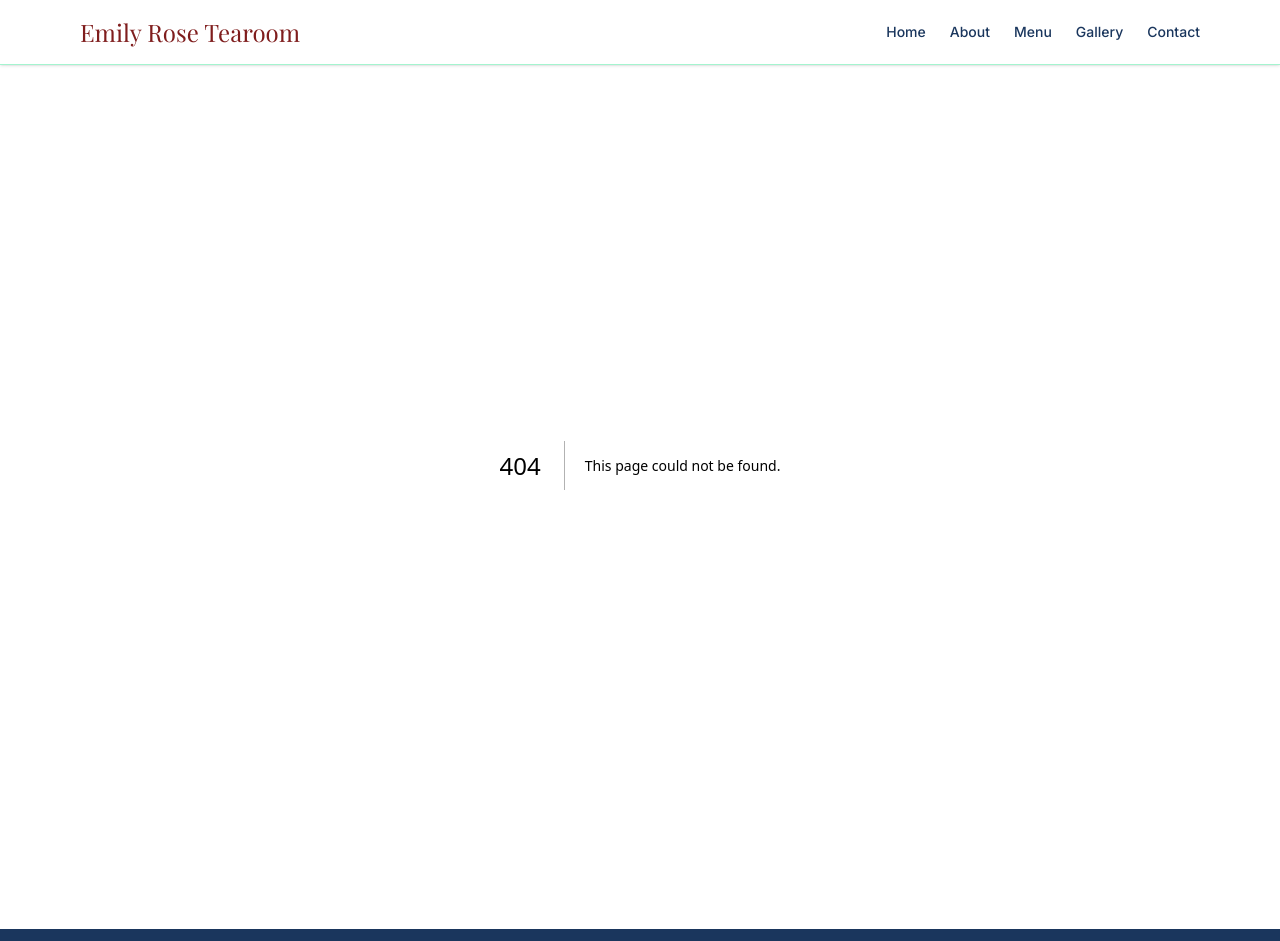
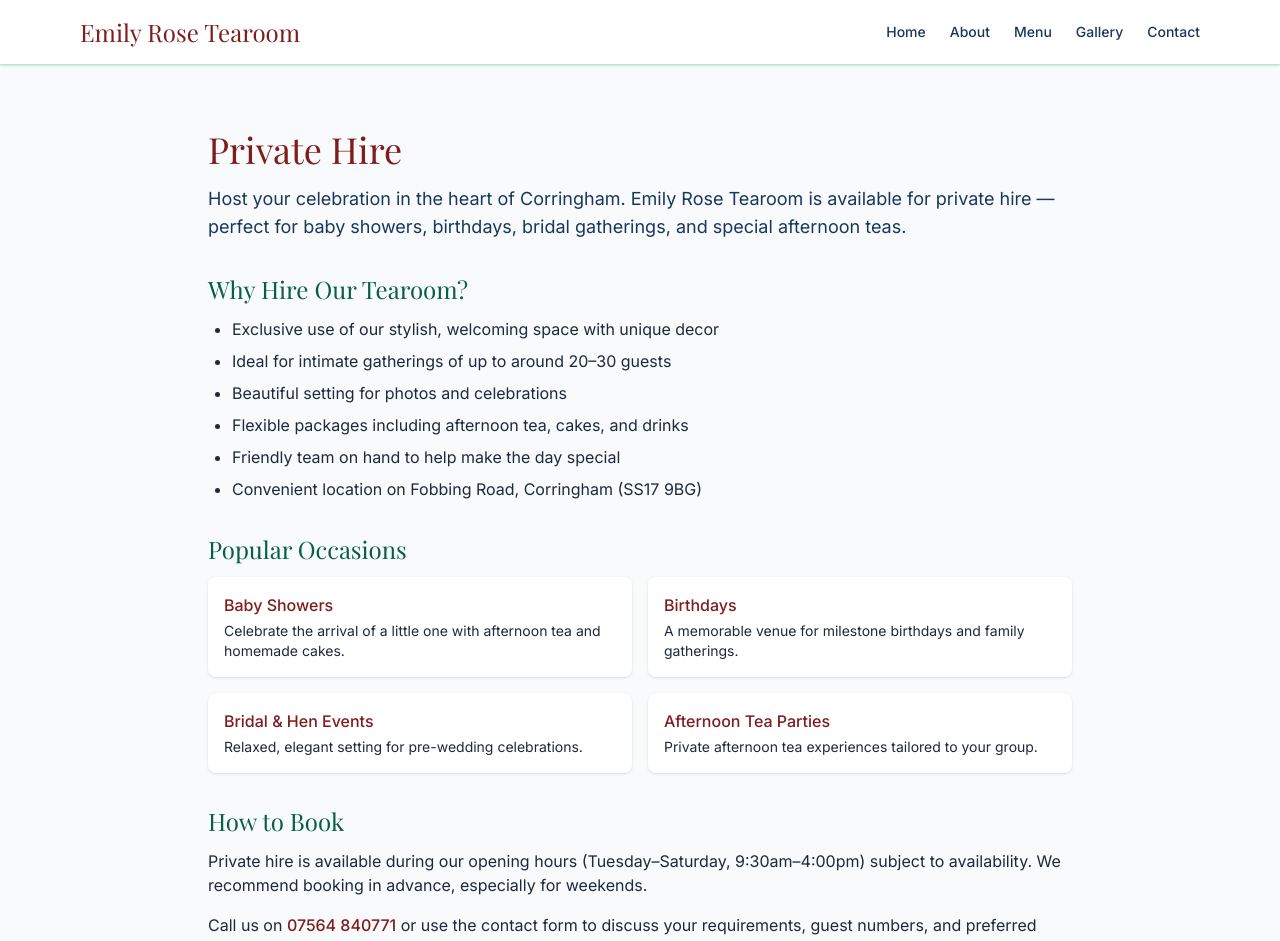
Before and after one commit to mcfearless75/emily-rose-tearoom, a Next.js app: page /private-hire in a window 1280 px wide. Before the commit this address had no page. Shown: the top 941 px of the page. Built offline with nearby package versions, Linux system fonts and the light colour scheme; a web font is replaced by a local one.

Commit message:
Add Private Hire page with SEO content

```diff
--- /dev/null
+++ b/src/app/private-hire/page.tsx
@@ -0,0 +1,78 @@
+import type { Metadata } from "next";
+import Link from "next/link";
+
+export const metadata: Metadata = {
+  title: "Private Hire | Book the Tearoom for Events",
+  description:
+    "Hire Emily Rose Tearoom in Corringham for private events, baby showers, birthdays, afternoon tea parties and celebrations. Exclusive use of our welcoming space in Essex.",
+  keywords: [
+    "private hire Corringham",
+    "hire tearoom Essex",
+    "baby shower venue Corringham",
+    "birthday tea party Essex",
+    "private afternoon tea Corringham",
+    "event venue Stanford-le-Hope",
+  ],
+  openGraph: {
+    title: "Private Hire | Emily Rose Tearoom",
+    description: "Book exclusive use of our Corringham tearoom for celebrations and private events.",
+    type: "website",
+  },
+};
+
+export default function PrivateHire() {
+  return (
+    <div className="max-w-4xl mx-auto px-4 py-16">
+      <h1 className="font-serif text-4xl text-burgundy mb-4">Private Hire</h1>
+      <p className="text-lg text-navy mb-6">
+        Host your celebration in the heart of Corringham. Emily Rose Tearoom is available for private hire — perfect for baby showers, birthdays, bridal gatherings, and special afternoon teas.
+      </p>
+
+      <h2 className="font-serif text-2xl text-emerald mt-8 mb-3">Why Hire Our Tearoom?</h2>
+      <ul className="list-disc pl-6 space-y-2 mb-6">
+        <li>Exclusive use of our stylish, welcoming space with unique decor</li>
+        <li>Ideal for intimate gatherings of up to around 20–30 guests</li>
+        <li>Beautiful setting for photos and celebrations</li>
+        <li>Flexible packages including afternoon tea, cakes, and drinks</li>
+        <li>Friendly team on hand to help make the day special</li>
+        <li>Convenient location on Fobbing Road, Corringham (SS17 9BG)</li>
+      </ul>
+
+      <h2 className="font-serif text-2xl text-emerald mt-8 mb-3">Popular Occasions</h2>
+      <div className="grid md:grid-cols-2 gap-4 mb-8">
+        <div className="bg-white p-4 rounded-lg shadow">
+          <h3 className="font-medium text-burgundy mb-1">Baby Showers</h3>
+          <p className="text-sm">Celebrate the arrival of a little one with afternoon tea and homemade cakes.</p>
+        </div>
+        <div className="bg-white p-4 rounded-lg shadow">
+          <h3 className="font-medium text-burgundy mb-1">Birthdays</h3>
+          <p className="text-sm">A memorable venue for milestone birthdays and family gatherings.</p>
+        </div>
+        <div className="bg-white p-4 rounded-lg shadow">
+          <h3 className="font-medium text-burgundy mb-1">Bridal & Hen Events</h3>
+          <p className="text-sm">Relaxed, elegant setting for pre-wedding celebrations.</p>
+        </div>
+        <div className="bg-white p-4 rounded-lg shadow">
+          <h3 className="font-medium text-burgundy mb-1">Afternoon Tea Parties</h3>
+          <p className="text-sm">Private afternoon tea experiences tailored to your group.</p>
+        </div>
+      </div>
+
+      <h2 className="font-serif text-2xl text-emerald mt-8 mb-3">How to Book</h2>
+      <p className="mb-4">
+        Private hire is available during our opening hours (Tuesday–Saturday, 9:30am–4:00pm) subject to availability. We recommend booking in advance, especially for weekends.
+      </p>
+      <p className="mb-6">
+        Call us on <a href="tel:07564840771" className="text-burgundy font-medium">07564 840771</a> or use the contact form to discuss your requirements, guest numbers, and preferred date.
+      </p>
+
+      <div className="bg-emerald-50 p-6 rounded-lg">
+        <h3 className="font-serif text-xl text-navy mb-2">Ready to celebrate?</h3>
+        <p className="mb-4">Get in touch and we’ll help plan a special occasion at Emily Rose Tearoom.</p>
+        <Link href="/contact" className="inline-block bg-burgundy text-white px-5 py-2 rounded-md font-medium">
+          Enquire Now
+        </Link>
+      </div>
+    </div>
+  );
+}
```
